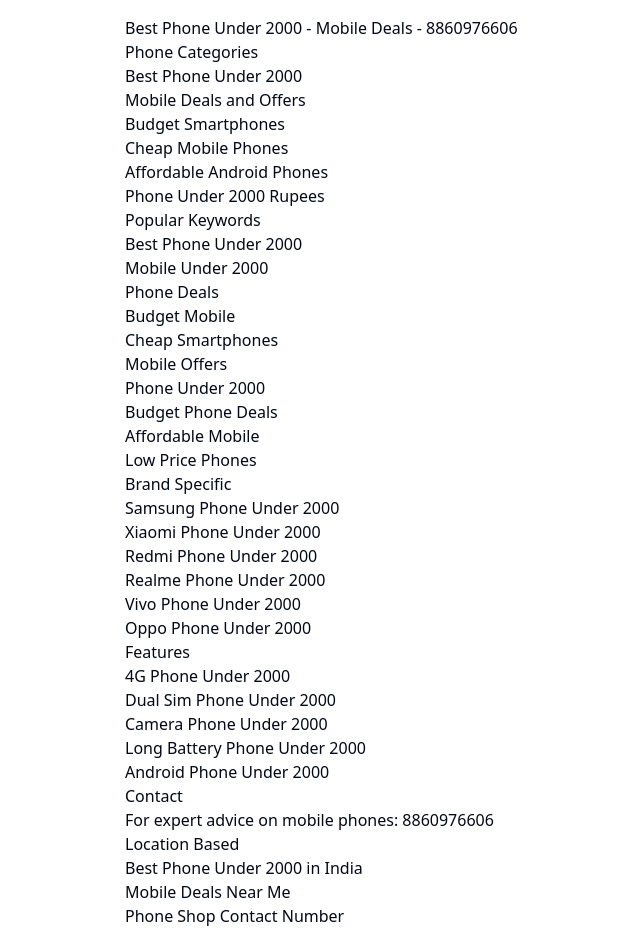
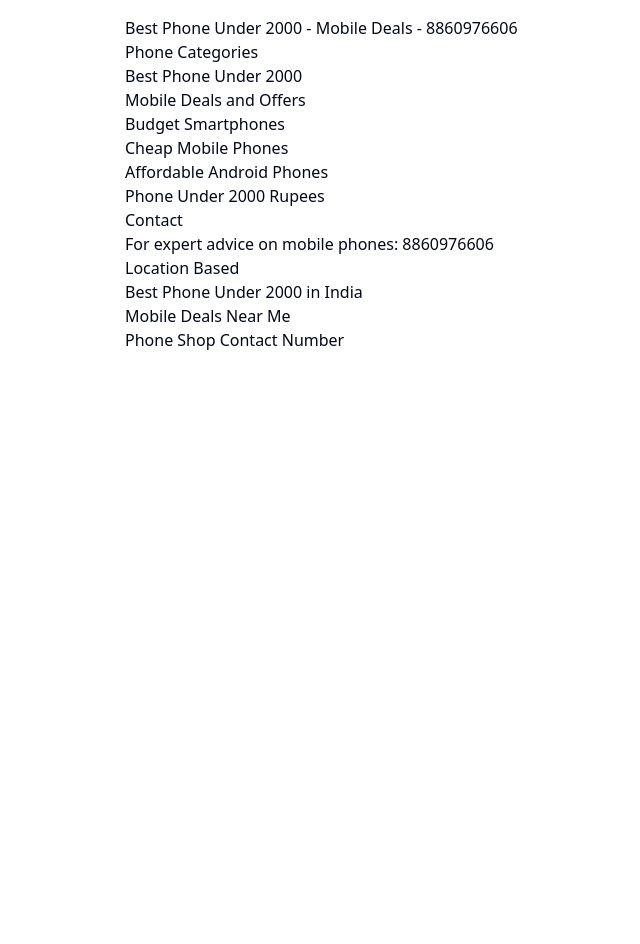
Before and after one commit to techterum/call-girl-banglore, a React (Vite) app: page / in a window 1280 px wide. Shown: the whole page, without its empty margins (83-723 px from the left). After the commit the page ends 800 px from the top, so only its background shows below. Built offline with nearby package versions, Linux system fonts and the light colour scheme.

Commit message:
Update Index.tsx

```diff
--- a/src/pages/Index.tsx
+++ b/src/pages/Index.tsx
@@ -23,7 +23,7 @@ const Index = () => {
           <li><a href="tel:8860976606">Phone Under 2000 Rupees</a></li>
         </ul>
 
-        <h2>Popular Keywords</h2>
+{/*         <h2>Popular Keywords</h2>
         <ul>
           <li><a href="tel:8860976606">Best Phone Under 2000</a></li>
           <li><a href="tel:8860976606">Mobile Under 2000</a></li>
@@ -54,7 +54,7 @@ const Index = () => {
           <li><a href="tel:8860976606">Camera Phone Under 2000</a></li>
           <li><a href="tel:8860976606">Long Battery Phone Under 2000</a></li>
           <li><a href="tel:8860976606">Android Phone Under 2000</a></li>
-        </ul>
+        </ul> */}
 
         <h2>Contact</h2>
         <p>For expert advice on mobile phones: <a href="tel:8860976606">8860976606</a></p>
```
